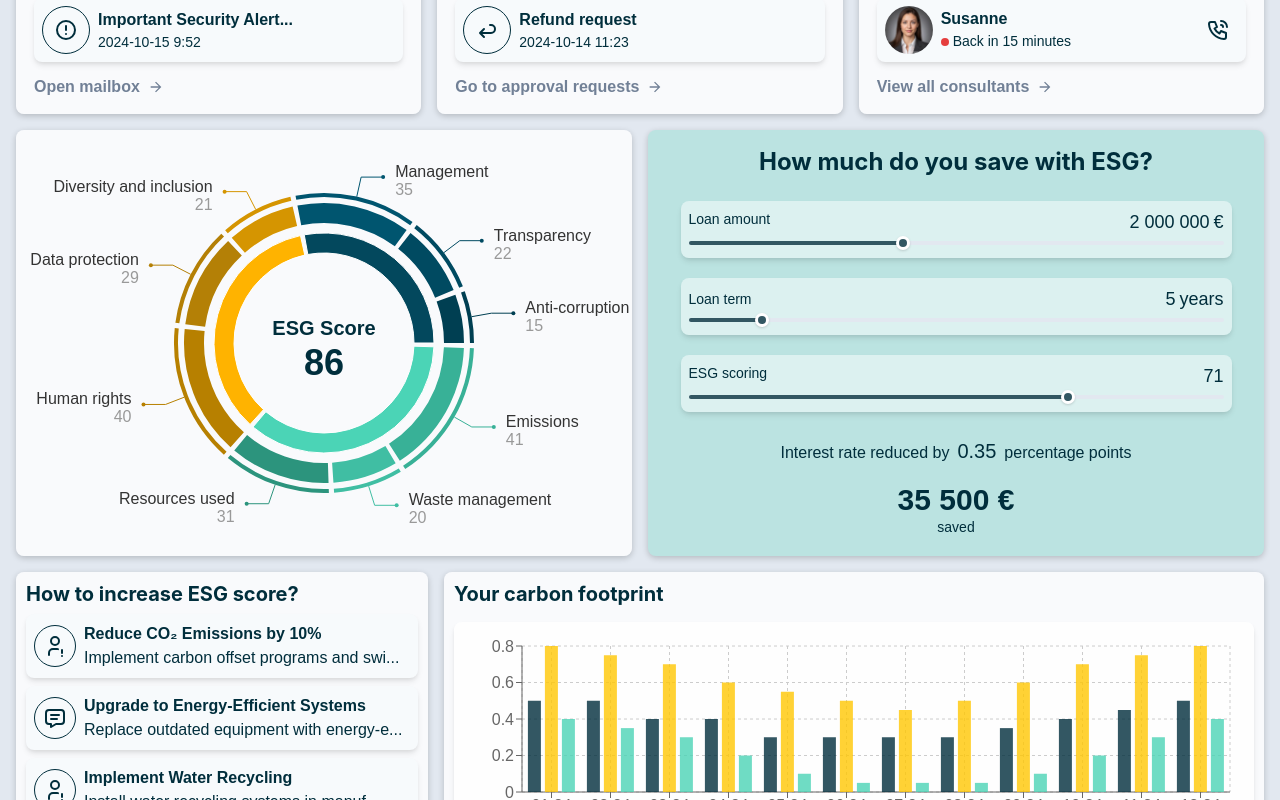
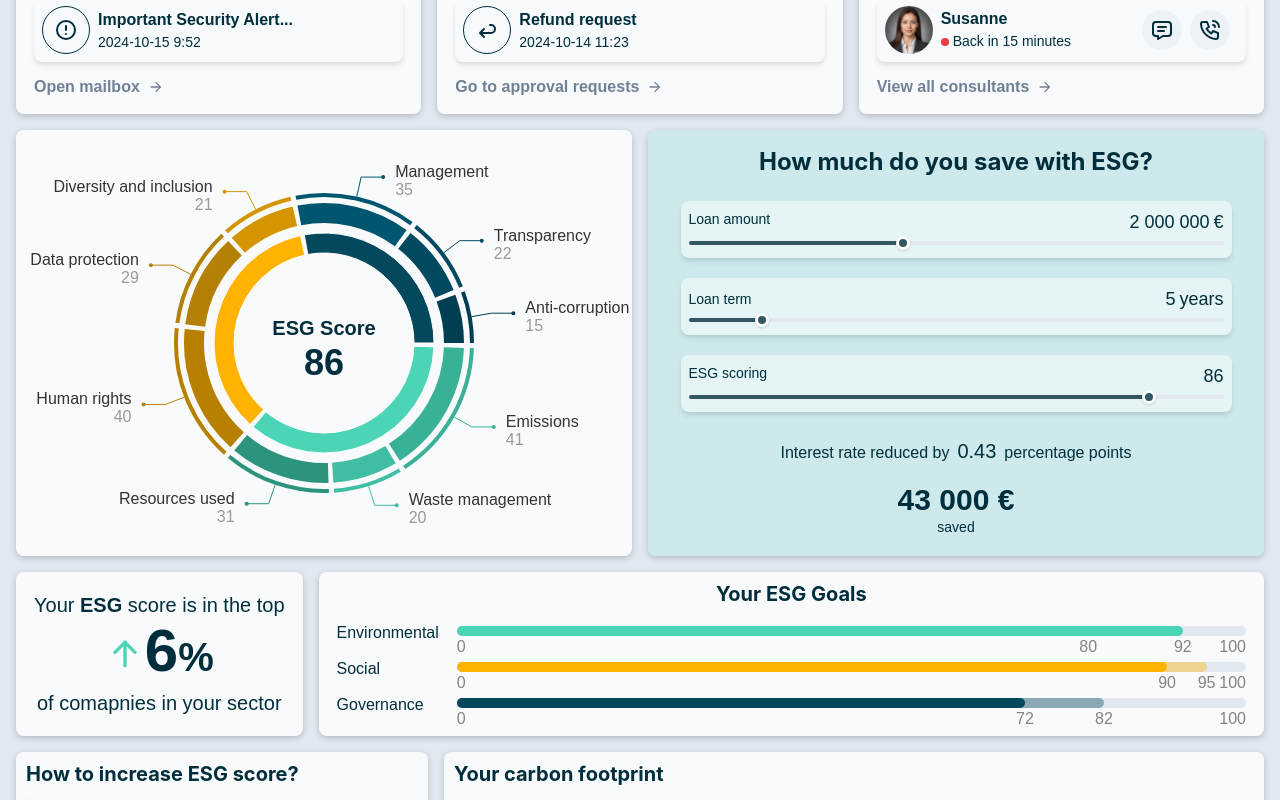
Before and after one commit to swift-soft/collabothon-2024, a React (Vite) app in the folder web/: page / in a window 1280 px wide. Shown: the part 360-1160 px from the top of the page. Built offline with nearby package versions, Linux system fonts and the light colour scheme.

Commit message:
goals progress

```diff
--- /dev/null
+++ b/web/src/components/BenchmarkWidget.jsx
@@ -0,0 +1,30 @@
+import { Center, Flex, Stack, Text } from "@chakra-ui/react";
+import Widget from "./Widget";
+import { IconArrowUp } from "@tabler/icons-react";
+
+export default function BenchmarkWidget() {
+  return (
+    <Widget>
+      <Center flex={1} p={4} h="full">
+        <Stack
+          align="center"
+          h="full"
+          justifyContent="space-between"
+          spacing={0}
+        >
+          <Text fontSize="xl">
+            Your <span style={{ fontWeight: 600 }}>ESG</span> score is in the
+            top
+          </Text>
+          <Flex align="center">
+            <IconArrowUp size="40px" color="#4BD4B6" />
+            <Text fontWeight={600} fontSize="6xl" lineHeight="58px">
+              6<span style={{ fontSize: "40px" }}>%</span>
+            </Text>
+          </Flex>
+          <Text fontSize="xl">of comapnies in your sector</Text>
+        </Stack>
+      </Center>
+    </Widget>
+  );
+}
--- a/web/src/components/ConsultantsWidget.jsx
+++ b/web/src/components/ConsultantsWidget.jsx
@@ -8,8 +8,13 @@ import {
   Spacer,
   Box,
   Button,
+  IconButton,
 } from "@chakra-ui/react";
-import { IconPhoneCall, IconUserQuestion } from "@tabler/icons-react";
+import {
+  IconMessage,
+  IconPhoneCall,
+  IconUserQuestion,
+} from "@tabler/icons-react";
 
 const consultants = [
   {
@@ -37,7 +42,7 @@ export default function ConsultantsWidget() {
         <IconUserQuestion size={36} />
         <Flex flexDirection="column">
           <Heading fontSize="lg">We are here to help!</Heading>
-          <Text>Video call one of our consultants</Text>
+          <Text>Video call or chat with one of our consultants</Text>
         </Flex>
       </Flex>
       <Stack spacing={2}>
@@ -53,10 +58,6 @@ export default function ConsultantsWidget() {
             cursor="pointer"
             transition="all 250ms ease"
             bg="gray.50"
-            _hover={{
-              bg: "gray.100",
-            }}
-            _active={{ bg: "gray.200" }}
           >
             <Avatar src={c.avatar} />
             <Stack spacing={0}>
@@ -73,7 +74,18 @@ export default function ConsultantsWidget() {
               </Flex>
             </Stack>
             <Spacer />
-            <IconPhoneCall color="#002E3C" />
+            <Flex align="center" gap={2}>
+              <IconButton
+                aria-label="message"
+                icon={<IconMessage color="#002E3C" />}
+                rounded="full"
+              />
+              <IconButton
+                aria-label="call"
+                icon={<IconPhoneCall color="#002E3C" />}
+                rounded="full"
+              />
+            </Flex>
           </Flex>
         ))}
       </Stack>
--- a/web/src/components/ESGCalculator.tsx
+++ b/web/src/components/ESGCalculator.tsx
@@ -14,7 +14,7 @@ import React, { useEffect, useState } from "react";
 
 const ESGCalculator = () => {
   const [savings, setSavings] = useState(0);
-  const [esgScore, setEsgScore] = useState(71);
+  const [esgScore, setEsgScore] = useState(86);
   const [loanAmount, setLoanAmount] = useState(2000000);
   const [loanTerm, setLoanTerm] = useState(5);
   const [reducedInterestRate, setReducedInterestRate] = useState(0);
--- a/web/src/components/ESGWidgets.jsx
+++ b/web/src/components/ESGWidgets.jsx
@@ -10,7 +10,7 @@ export default function ESGWidgets() {
         <ESGScoreWidget />
         {/* <WidgetBarChart /> */}
       </Widget>
-      <Widget colSpan={3} rowSpan={3} flex={1} bg="#4bd4b642">
+      <Widget colSpan={3} rowSpan={3} flex={1} bg="rgba(200, 234, 234, 0.8)">
         <ESGCalculator />
         {/* <WidgetPieChart /> */}
       </Widget>
--- /dev/null
+++ b/web/src/components/GoalWidget.jsx
@@ -0,0 +1,99 @@
+import Widget from "./Widget";
+import { Box, Center, Flex, Heading, Stack, Text } from "@chakra-ui/react";
+
+export default function GoalWidget() {
+  return (
+    <Widget flex={5}>
+      <Stack px={4} py={2}>
+        <Heading fontSize="xl" textAlign="center" mb={3}>
+          Your ESG Goals
+        </Heading>
+        <ProgressBar
+          title="Environmental"
+          color="#4BD4B6"
+          current={92}
+          target={80}
+        />
+        <ProgressBar title="Social" color="#FFB300" current={90} target={95} />
+        <ProgressBar
+          title="Governance"
+          color="#03485D"
+          current={72}
+          target={82}
+        />
+      </Stack>
+    </Widget>
+  );
+}
+
+function ProgressBar({ title, color, current, target }) {
+  return (
+    <Flex align="flex-start" gap={4}>
+      <Text lineHeight="14px" w="120px">
+        {title}
+      </Text>
+      <Flex flexDirection="column" w="100%">
+        <Center w="full" position="relative" h="10px">
+          <Box
+            rounded="full"
+            h="10px"
+            w="full"
+            bg="gray.200"
+            position="absolute"
+            left={0}
+          />
+          <Box
+            h="10px"
+            left={0}
+            rounded="full"
+            bg={color}
+            opacity="0.4"
+            position="absolute"
+            w={`${target}%`}
+          />
+          <Box
+            left="0"
+            rounded="full"
+            h="10px"
+            w={`${current}%`}
+            bg={color}
+            position="absolute"
+          />
+        </Center>
+        <Flex
+          align="flex-end"
+          w="full"
+          position="relative"
+          h="18px"
+          color="blackAlpha.600"
+        >
+          <Text position="absolute" left="0" lineHeight="14px">
+            0
+          </Text>
+
+          <Text
+            position="absolute"
+            left={`${current}%`}
+            lineHeight="14px"
+            transform="translateX(-50%)"
+          >
+            {current}
+          </Text>
+
+          <Text
+            position="absolute"
+            left={`${target}%`}
+            lineHeight="14px"
+            transform="translateX(-50%)"
+          >
+            {target}
+          </Text>
+
+          <Text position="absolute" right="0" lineHeight="14px">
+            100
+          </Text>
+        </Flex>
+      </Flex>
+    </Flex>
+  );
+}
--- a/web/src/components/Notifications.jsx
+++ b/web/src/components/Notifications.jsx
@@ -1,7 +1,6 @@
 import {
   IconAlertCircle,
   IconMessage,
-  IconTransfer,
   IconUserExclamation,
 } from "@tabler/icons-react";
 import Widget from "./Widget";
--- a/web/src/components/WidgetsGrid.jsx
+++ b/web/src/components/WidgetsGrid.jsx
@@ -1,8 +1,10 @@
-import { Flex, VStack } from "@chakra-ui/react";
+import { Box, Flex, VStack } from "@chakra-ui/react";
 import TopWidgets from "./TopWidgets";
 import ESGWidgets from "./ESGWidgets";
 import Notifications from "./Notifications";
 import Emissions from "./Emissions";
+import BenchmarkWidget from "./BenchmarkWidget";
+import GoalWidget from "./GoalWidget";
 
 export default function WidgetsGrid() {
   return (
@@ -10,6 +12,10 @@ export default function WidgetsGrid() {
       <TopWidgets />
       <ESGWidgets />
       <Flex gap={4} w="full">
+        <BenchmarkWidget />
+        <GoalWidget />
+      </Flex>
+      <Flex gap={4} w="full">
         <Notifications />
         <Emissions />
       </Flex>
```
